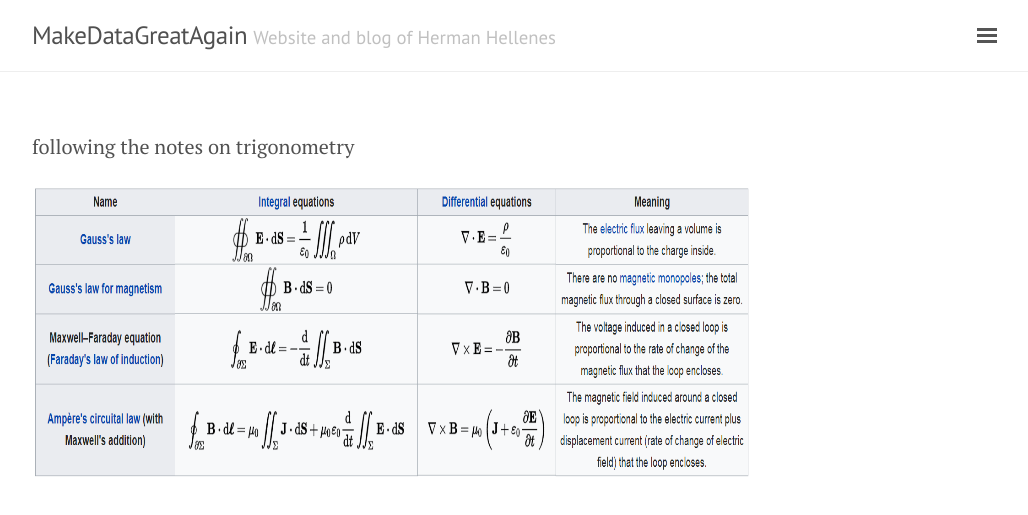
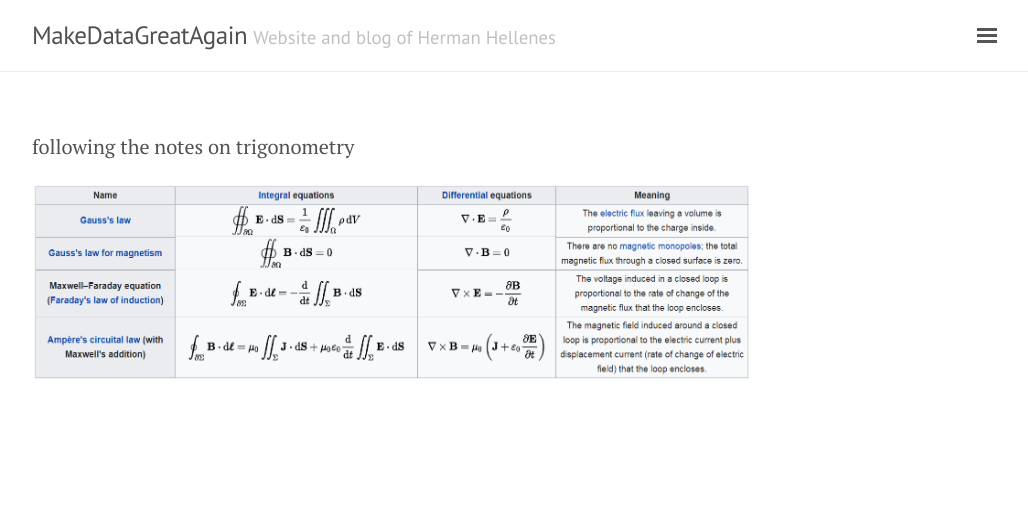
Before and after one commit to herman-hellenes/herman-hellenes.github.io, a Jekyll site: the page built from undone_posts/notes on electromagnetism.md, in a window 1280 px wide. Shown: the top 515 px of the page, without its empty margins (248-1276 px from the left). Built offline with Jekyll 4.4.1, drawn with Linux system fonts in a browser that asks for light colours; nearby versions of some CDN libraries; our own code applies the rules of GitHub Pages for plain Markdown files.

Commit message:
Update notes on electromagnetism.md

```diff
--- a/undone_posts/notes on electromagnetism.md
+++ b/undone_posts/notes on electromagnetism.md
@@ -3,5 +3,5 @@ following the notes on trigonometry
 
 
 <p align="center">
-  <img width="950" height="300" src="/figs/electromagnetism/maxwell.png">
+  <img width="950" height="200" src="/figs/electromagnetism/maxwell.png">
 </p>
```
